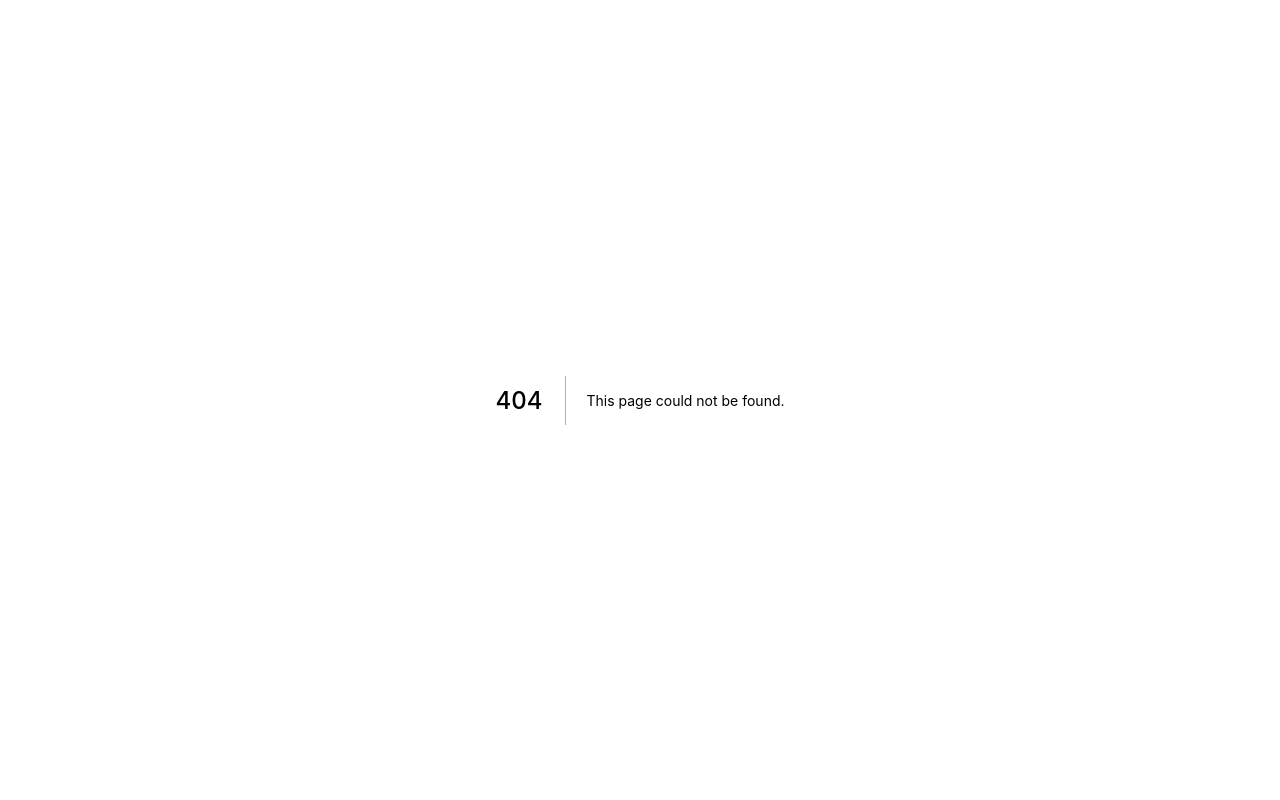
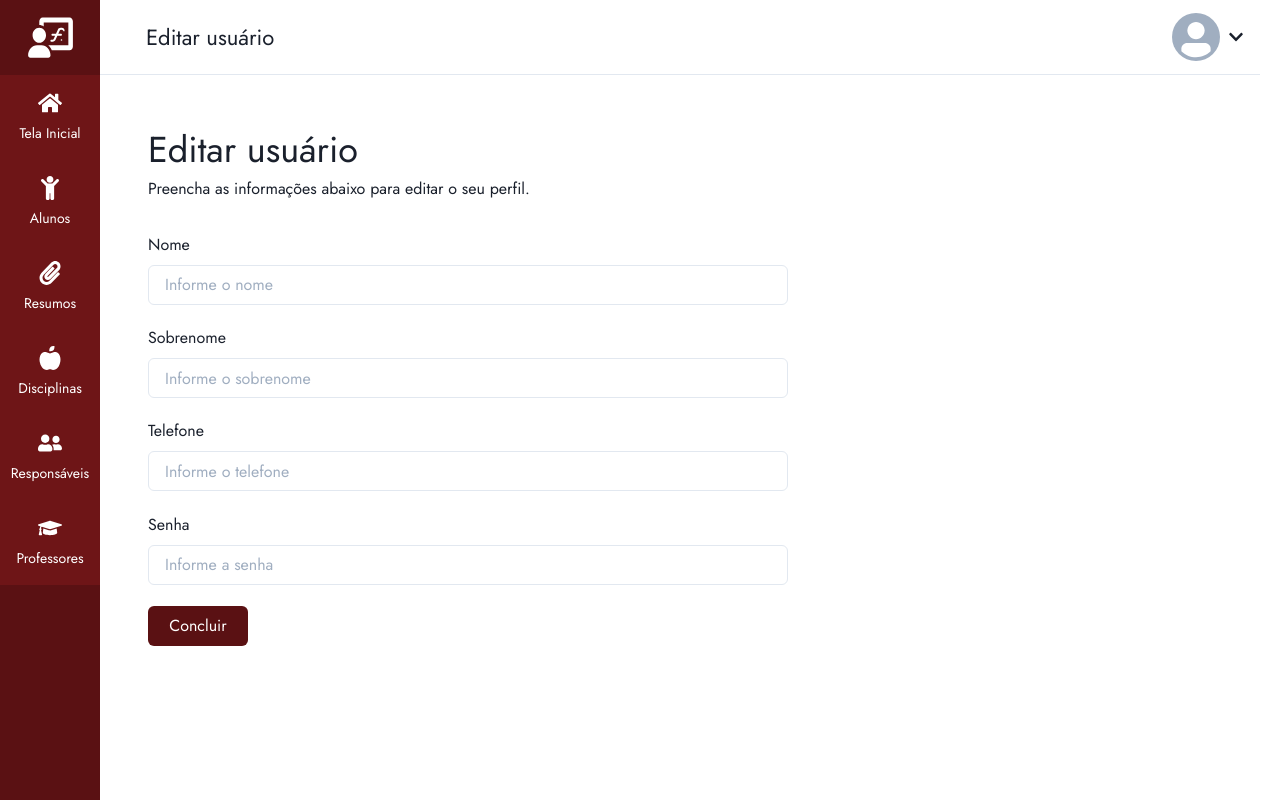
Before and after one commit to Lugaluvi/formly-frontend, a Next.js app: page /profile/new in a window 1280 px wide. Before the commit this address had no page. Built offline with nearby package versions, Linux system fonts and the light colour scheme.

Commit message:
feat: profile editing view

```diff
--- a/src/components/Header/constants.ts
+++ b/src/components/Header/constants.ts
@@ -4,6 +4,9 @@ export interface BREADCRUMB {
 }
 
 export const BREADCRUMBS: { [key: string]: Array<BREADCRUMB> } = {
+  "/profile/new": [
+    { title: "Editar usuário", href: "/profile/new" },
+  ],
   "/dashboard": [
     { title: "Tela inicial", href: "/dashboard" },
   ],
--- a/src/components/Header/index.tsx
+++ b/src/components/Header/index.tsx
@@ -63,7 +63,7 @@ export const Header = () => {
           </MenuButton>
           <MenuList>
             {/* TODO: Add link to profile */}
-            <MenuItem>Perfil</MenuItem>
+            <MenuItem onClick={() => window.location.href = '/profile/new'}>Perfil</MenuItem>
             <MenuDivider />
             {/* TODO: Handle logout */}
             <MenuItem>Sair</MenuItem>
--- /dev/null
+++ b/src/pages/profile/new.tsx
@@ -0,0 +1,101 @@
+import {
+  Button,
+  Flex,
+  FormControl,
+  FormLabel,
+  Input,
+  Text
+} from "@chakra-ui/react";
+import axios from "axios";
+import React, { useState } from "react";
+import { LayoutAuth } from "../../layouts";
+import theme from "../../../theme";
+
+const baseURL = "localhost:8080/";
+
+const ProfileForm = () => {
+  const [firstName, setFirstName] = useState<String>("");
+  const [lastName, setLastName] = useState<String>("");
+  const [phone, setPhone] = useState<String>("");
+  const [password, setPassword] = useState<String>("");
+
+  const createProfile = () => {
+    axios
+      .post(baseURL + "/admin", {
+        firstName: firstName,
+        lastname: lastName,
+        phone: phone,
+        password: password
+      })
+      .then(function (response) {
+        console.log(response);
+      })
+      .catch(function (error) {
+        console.error(error);
+      });
+  };
+
+  return (
+    <LayoutAuth title="Editar usuário">
+      <Flex direction="column">
+        <Text fontSize="4xl">Editar usuário</Text>
+        <Text color={theme.secondary} mb="2%">
+          Preencha as informações abaixo para editar o seu perfil.
+        </Text>
+        <FormControl width="50vw" my="1%">
+          <FormLabel htmlFor="firstName">Nome</FormLabel>
+          <Input
+            id="firstName"
+            placeholder="Informe o nome"
+            value={firstName}
+            focusBorderColor="primary"
+            onChange={(event) => setFirstName(event.target.value)}
+          />
+        </FormControl>
+        <FormControl width="50vw" my="1%">
+          <FormLabel htmlFor="lastName">Sobrenome</FormLabel>
+          <Input
+            id="lastName"
+            placeholder="Informe o sobrenome"
+            value={lastName}
+            focusBorderColor="primary"
+            onChange={(event) => setLastName(event.target.value)}
+          />
+        </FormControl>
+        <FormControl width="50vw" my="1%">
+          <FormLabel htmlFor="phone">Telefone</FormLabel>
+          <Input
+            id="phone"
+            placeholder="Informe o telefone"
+            value={phone}
+            focusBorderColor="primary"
+            onChange={(event) => setPhone(event.target.value)}
+          />
+        </FormControl>
+        <FormControl width="50vw" my="1%">
+          <FormLabel htmlFor="password">Senha</FormLabel>
+          <Input
+            type="password"
+            id="password"
+            placeholder="Informe a senha"
+            value={password}
+            focusBorderColor="primary"
+            onChange={(event) => setPassword(event.target.value)}
+          />
+        </FormControl>
+        <Button
+          textColor="white"
+          width="100px"
+          mt="1%"
+          bgColor="primary"
+          fontWeight="normal"
+          onClick={() => createProfile()}
+        >
+          Concluir
+        </Button>
+      </Flex>
+    </LayoutAuth>
+  );
+};
+
+export default ProfileForm;
```
